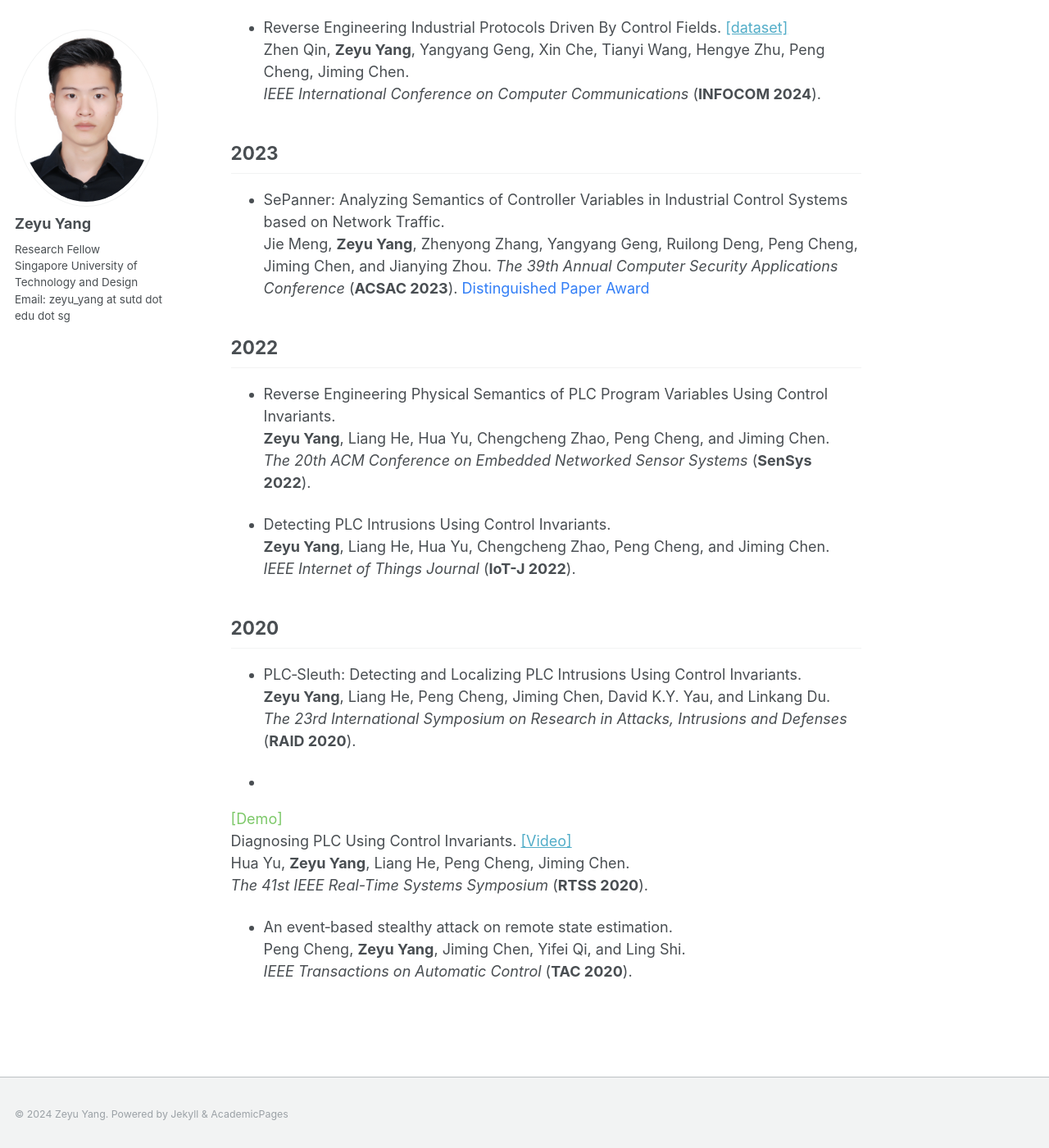
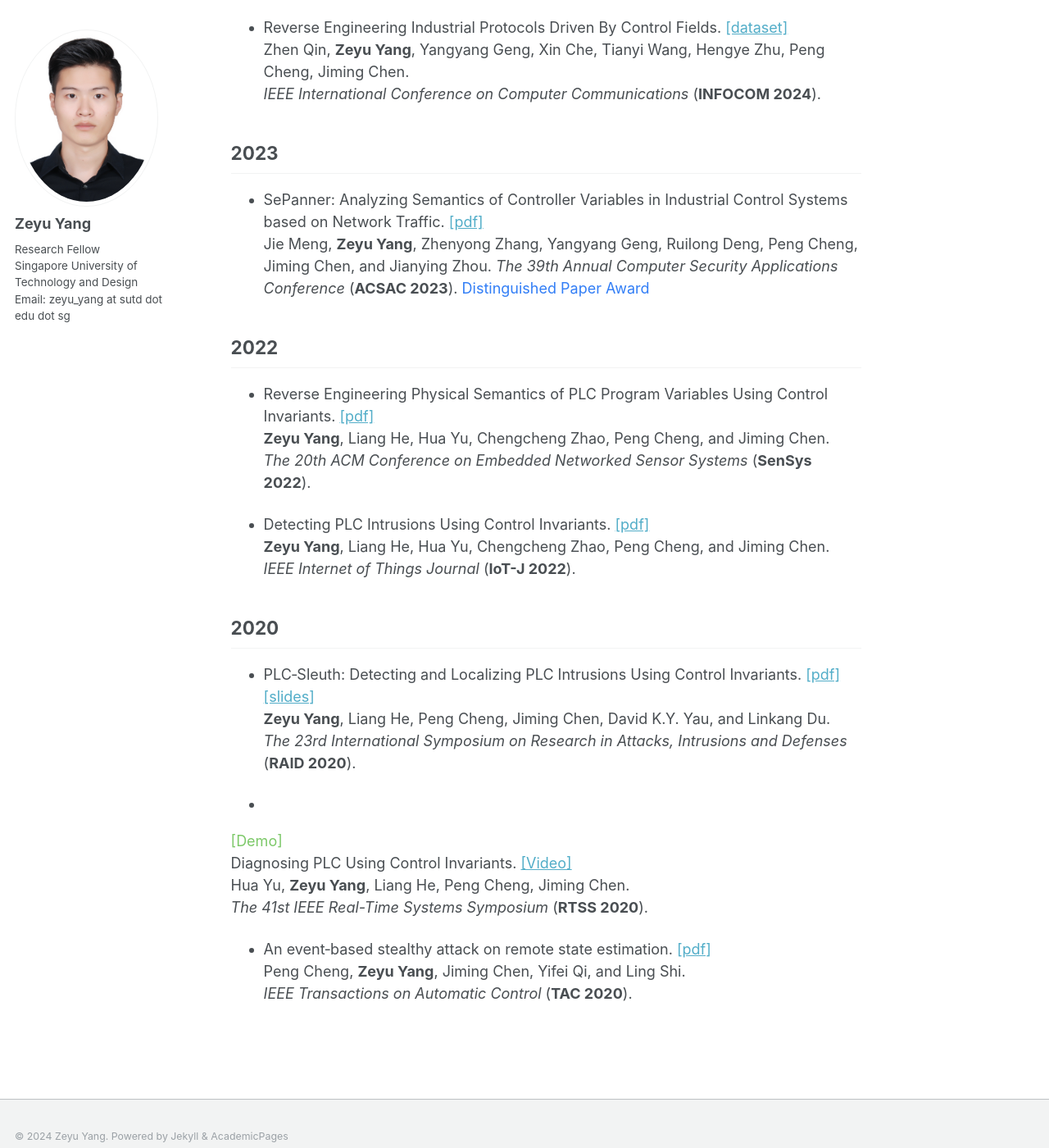
Before and after one commit to zeyuid/zeyuid.github.io, a Jekyll site: the page built from _pages/publications.md, in a window 1280 px wide and 1400 px high, scrolled down 374 px. Shown: the whole window at 82% size. Built offline with Jekyll 4.4.1, drawn with Linux system fonts in a browser that asks for light colours.

Commit message:
add file

```diff
--- a/_pages/publications.md
+++ b/_pages/publications.md
@@ -25,6 +25,7 @@ Zhen Qin, <b>Zeyu Yang</b>, Yangyang Geng, Xin Che, Tianyi Wang, Hengye Zhu, Pen
 ## 2023
 
 * SePanner: Analyzing Semantics of Controller Variables in Industrial Control Systems based on Network Traffic.
+[[pdf]](https://dl.acm.org/doi/10.1145/3627106.3627179)
 <br>
 Jie Meng, <b>Zeyu Yang</b>, Zhenyong Zhang, Yangyang Geng, Ruilong Deng, Peng Cheng, Jiming Chen, and Jianying Zhou.
 <i>The 39th Annual Computer Security Applications Conference</i> (**ACSAC 2023**). <font color="#327ef6">Distinguished Paper Award</font>
@@ -32,12 +33,14 @@ Jie Meng, <b>Zeyu Yang</b>, Zhenyong Zhang, Yangyang Geng, Ruilong Deng, Peng Ch
 ## 2022
 
 * Reverse Engineering Physical Semantics of PLC Program Variables Using Control Invariants.
+[[pdf]](https://dl.acm.org/doi/10.1145/3560905.3568521)
 <br>
 <b>Zeyu Yang</b>, Liang He, Hua Yu, Chengcheng Zhao, Peng Cheng, and Jiming Chen.
 <br>
 <i>The 20th ACM Conference on Embedded Networked Sensor Systems</i> (**SenSys 2022**).
 
 * Detecting PLC Intrusions Using Control Invariants.
+[[pdf]](https://ieeexplore.ieee.org/abstract/document/9749129)
 <br>
 <b>Zeyu Yang</b>, Liang He, Hua Yu, Chengcheng Zhao, Peng Cheng, and Jiming Chen.
 <br>
@@ -48,6 +51,8 @@ Jie Meng, <b>Zeyu Yang</b>, Zhenyong Zhang, Yangyang Geng, Ruilong Deng, Peng Ch
 ## 2020
 
 * PLC‐Sleuth: Detecting and Localizing PLC Intrusions Using Control Invariants.
+[[pdf]](https://www.usenix.org/system/files/raid20-yang.pdf)
+[[slides]](https://www.youtube.com/watch?v=cWcqw7IljlU)
 <br>
 <b>Zeyu Yang</b>, Liang He, Peng Cheng, Jiming Chen, David K.Y. Yau, and Linkang Du.
 <br>
@@ -63,6 +68,7 @@ Hua Yu, **Zeyu Yang**, Liang He, Peng Cheng, Jiming Chen.
 <i>The 41st IEEE Real-Time Systems Symposium</i> (**RTSS 2020**).
 
 * An event‐based stealthy attack on remote state estimation.
+[[pdf]](https://ieeexplore.ieee.org/abstract/document/8913616)
 <br>
 Peng Cheng, <b>Zeyu Yang</b>, Jiming Chen, Yifei Qi, and Ling Shi.
 <br>
```
